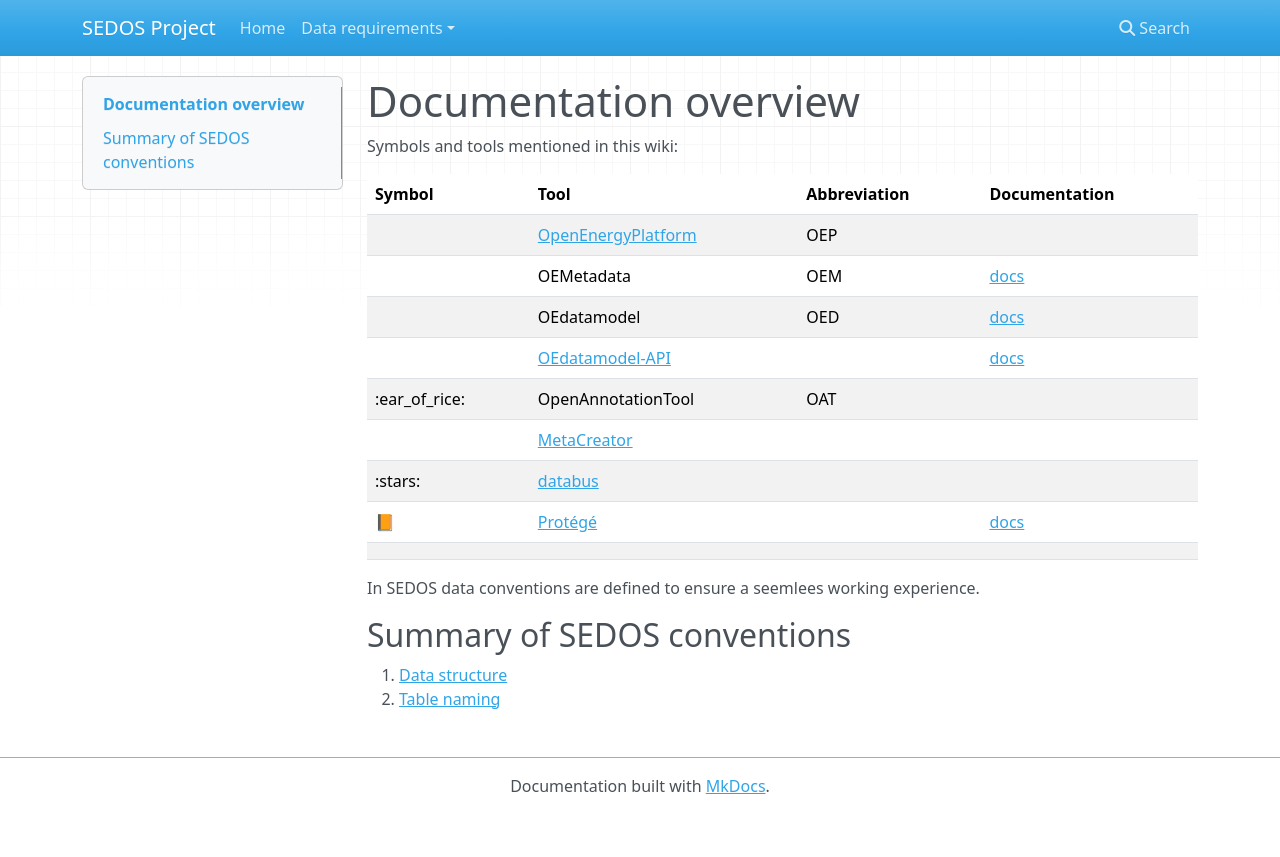
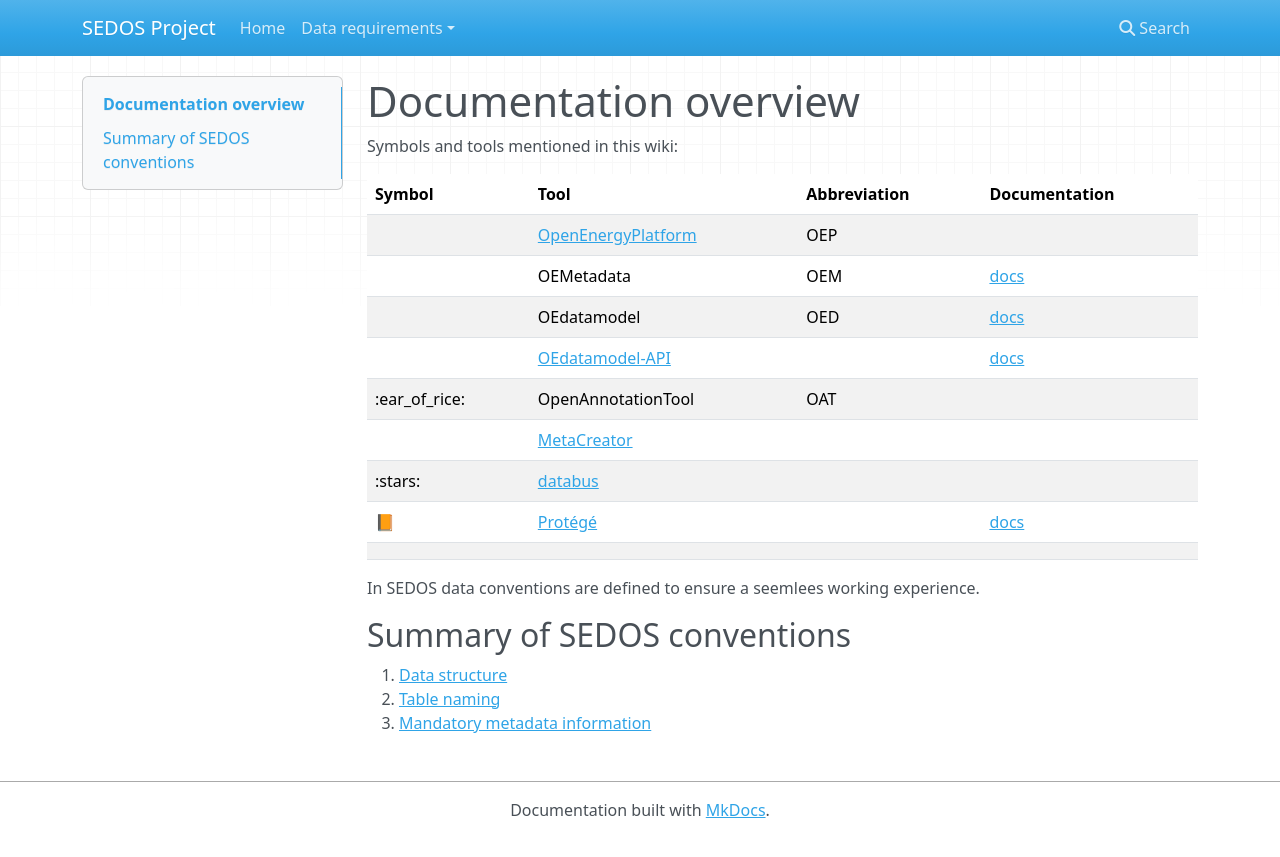
Before and after one commit to sedos-project/organization, an MkDocs documentation site: the page built from docs/data_requirements/overview.md, in a window 1280 px wide. Shown: the top 857 px of the page. Built offline with MkDocs 1.6.1, drawn with Linux system fonts in a browser that asks for light colours; nearby versions of some CDN libraries.

Commit message:
Extend conventions list

```diff
--- a/docs/data_requirements/overview.md
+++ b/docs/data_requirements/overview.md
@@ -21,3 +21,4 @@
 
 1. [Data structure](input_data.md#Data-structure)
 2. [Table naming](input_data.md#Table-naming)
+3. [Mandatory metadata information](metadata.md#Mandatory-set-of-metadata-information)
```
